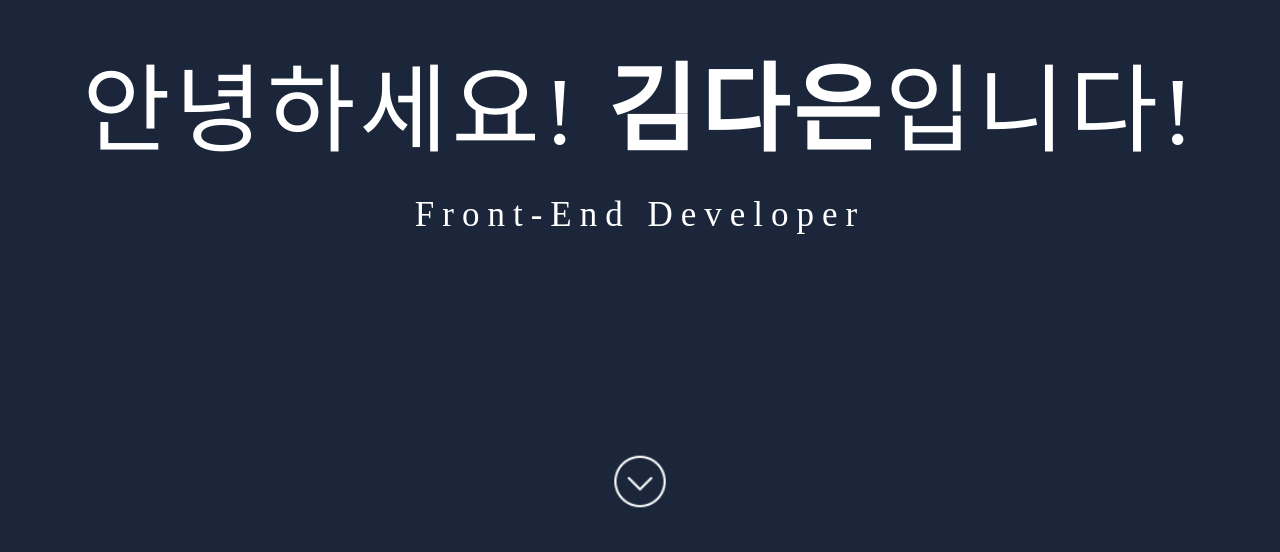
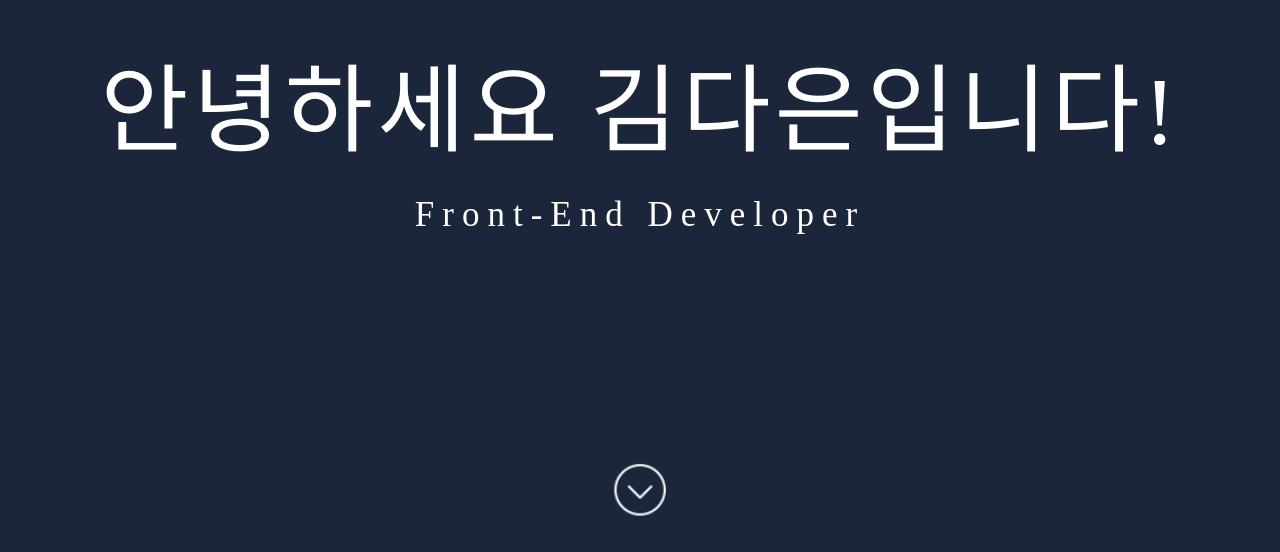
Before and after one commit to dannnnne/dannnnne.github.io, a React (Vite) app in the folder portfolio/: page / in a window 1280 px wide. Shown: the part 248-800 px from the top of the page. Built offline with nearby package versions, Linux system fonts and the light colour scheme; a web font is replaced by a local one.

Commit message:
[ FEAT ] 글자 기능 추 가

```diff
--- a/portfolio/src/components/hello/hello.jsx
+++ b/portfolio/src/components/hello/hello.jsx
@@ -1,18 +1,72 @@
 import arrowImg from '../../assets/arrow.png';
+import { useState, useEffect } from 'react';
 
 const Hello = () => {
+  const first = '안녕하세요';
+  const second = '김다은입니다!';
+  const totalLength = first.length + second.length;
+
+  const [visibleChars, setVisibleChars] = useState(0);
+
+  useEffect(() => {
+    const interval = setInterval(() => {
+      setVisibleChars((prev) => {
+        if (prev >= totalLength) {
+          clearInterval(interval);
+          return prev;
+        }
+        return prev + 1;
+      });
+    }, 150);
+    return () => clearInterval(interval);
+  }, []);
+
   return (
     <div
       className="bg-[rgb(27,38,59)] w-full min-h-screen flex flex-col"
       id="Hello"
     >
       <h1 className="text-white text-[30px] sm:text-[50px] md:text-[60px] lg:text-[80px] xl:text-[96px] mx-auto mt-72 font-normal tracking-[4px]">
-        안녕하세요! <b className="text-[rgb(241, 239, 236)]">김다은</b>입니다!
+        {first.split('').map((char, idx) => (
+          <span
+            key={`first-${idx}`}
+            className={`inline-block transition-opacity duration-400 ${
+              idx < visibleChars ? 'opacity-100' : 'opacity-0'
+            } `}
+          >
+            {char}
+          </span>
+        ))}
+
+        <span
+          key="space"
+          className={`inline-block transition-opacity duration-300 ${
+            visibleChars > first.length - 1 ? 'opacity-100' : 'opacity-0'
+          }`}
+        >
+          &nbsp;
+        </span>
+
+        {second.split('').map((char, idx) => {
+          const charIndex = first.length + idx;
+          return (
+            <span
+              key={`second-${idx}`}
+              className={`inline-block transition-opacity duration-300 ${
+                charIndex < visibleChars ? 'opacity-100' : 'opacity-0'
+              }`}
+            >
+              {char}
+            </span>
+          );
+        })}
       </h1>
-      <p className="text-white mx-auto tracking-[4px] sm:tracking-[8px] sm:text-[25px] md:text-[30px] lg:text-[35px] mt-[5px] font-thin">
-        Front-End Developer
-      </p>
-      <img src={arrowImg} className="w-14 mx-auto mt-56 animate-bounce" />
+      {visibleChars >= totalLength && (
+        <p className="text-white mx-auto tracking-[4px] sm:tracking-[8px] sm:text-[25px] md:text-[30px] lg:text-[35px] mt-[5px] font-thin animate-fade-in">
+          Front-End Developer
+          <img src={arrowImg} className="w-14 mx-auto mt-56 animate-bounce" />
+        </p>
+      )}
     </div>
   );
 };
```
